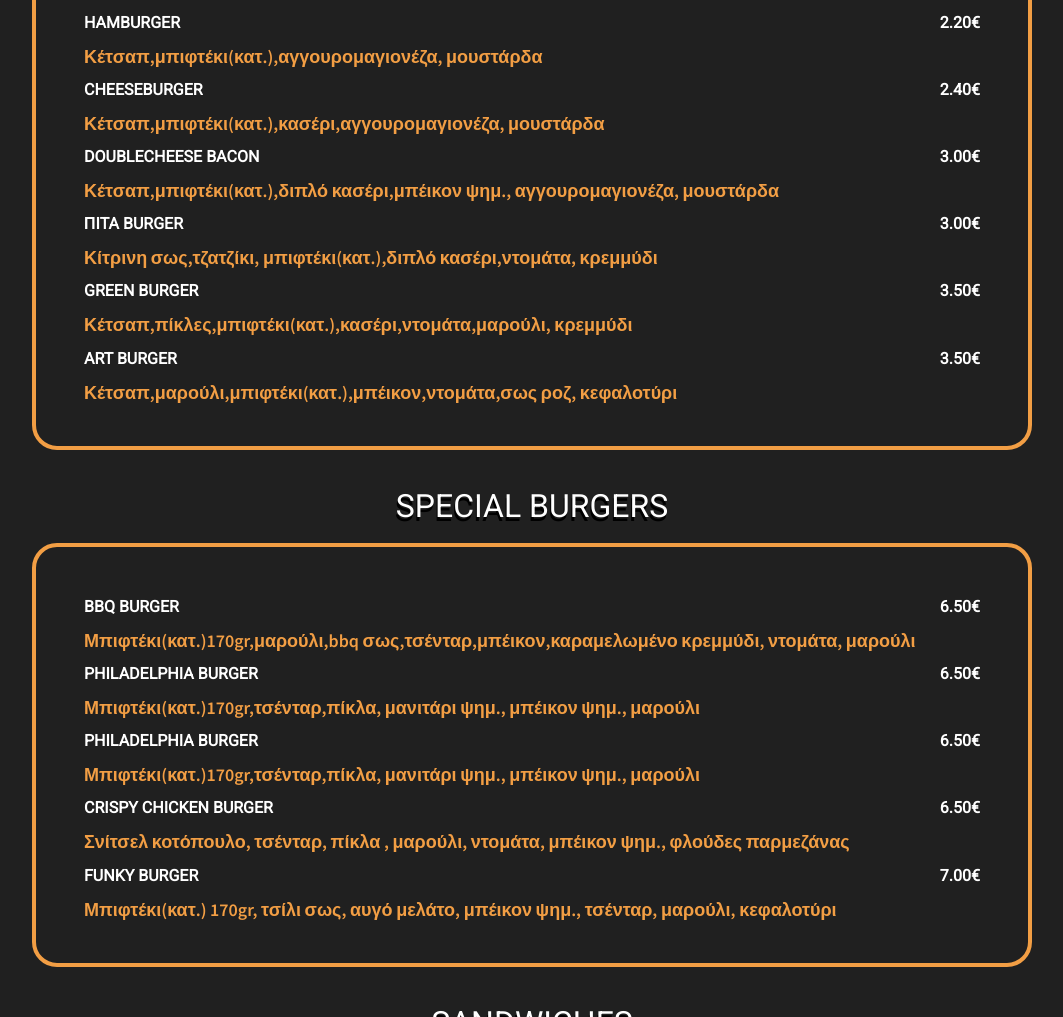
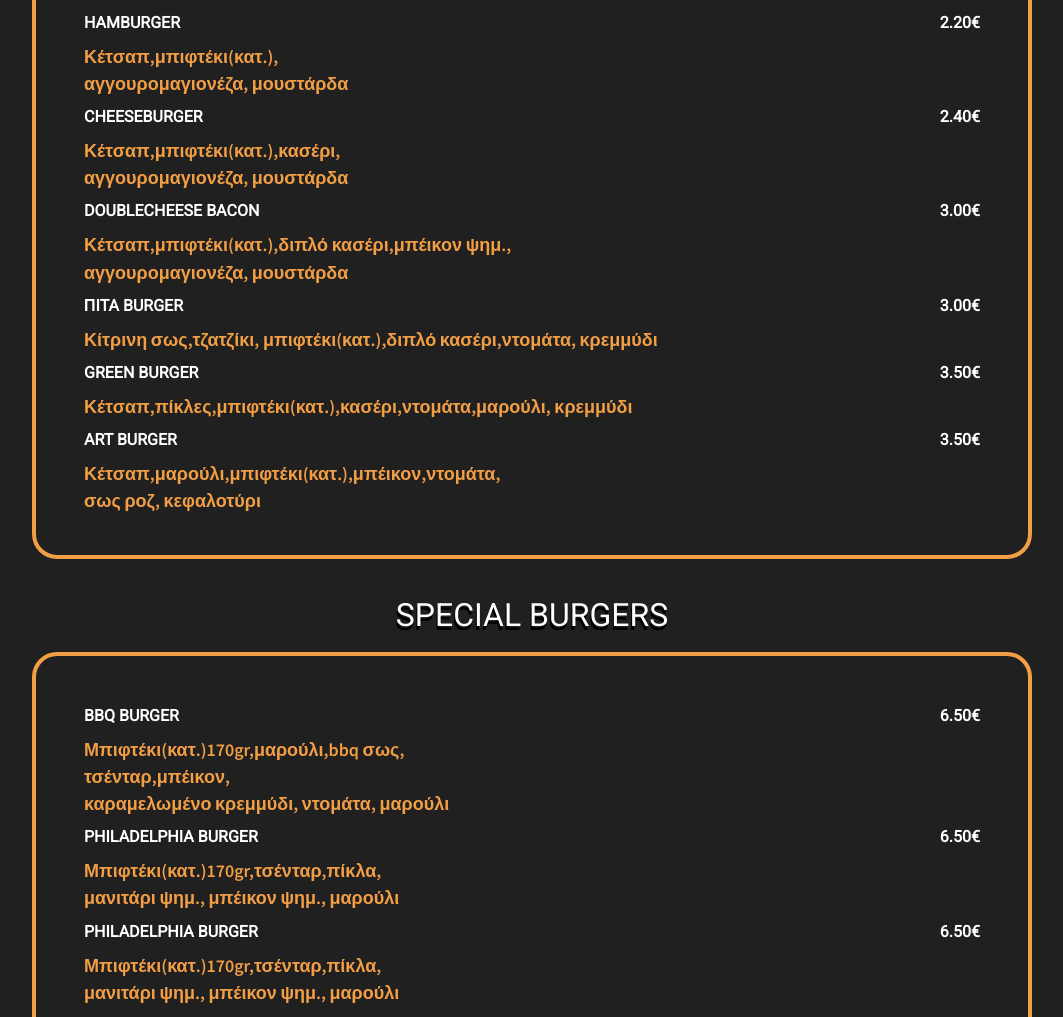
Before and after one commit to AxilleasT/ARTFOOD, a plain HTML site: page index.html in a window 1280 px wide. Shown: the part 1035-2052 px from the top of the page, without its empty margins (108-1171 px from the left). Drawn offline with Linux system fonts and the light colour scheme; a script that the page names is missing.

Commit message:
Update index.html

```diff
--- a/index.html
+++ b/index.html
@@ -44,17 +44,17 @@
     <div class="panel">
       <ul class="list"> <br>
         <li> HAMBURGER <span class="price"> 2.20€ </span>
-        <p class="ingredients">Κέτσαπ,μπιφτέκι(κατ.),αγγουρομαγιονέζα, μουστάρδα</p></li>
+        <p class="ingredients">Κέτσαπ,μπιφτέκι(κατ.),<br>αγγουρομαγιονέζα, μουστάρδα</p></li>
         <li> CHEESEBURGER <span class="price"> 2.40€ </span>
-          <p class="ingredients">Κέτσαπ,μπιφτέκι(κατ.),κασέρι,αγγουρομαγιονέζα, μουστάρδα</p></li>
+          <p class="ingredients">Κέτσαπ,μπιφτέκι(κατ.),κασέρι,<br>αγγουρομαγιονέζα, μουστάρδα</p></li>
           <li> DOUBLECHEESE BACON <span class="price"> 3.00€ </span>
-    <p class="ingredients">Κέτσαπ,μπιφτέκι(κατ.),διπλό κασέρι,μπέικον ψημ., αγγουρομαγιονέζα, μουστάρδα</p></li>
+    <p class="ingredients">Κέτσαπ,μπιφτέκι(κατ.),διπλό κασέρι,μπέικον ψημ., <br>αγγουρομαγιονέζα, μουστάρδα</p></li>
     <li> ΠITA BURGER <span class="price"> 3.00€ </span>
       <p class="ingredients">Κίτρινη σως,τζατζίκι, μπιφτέκι(κατ.),διπλό κασέρι,ντομάτα, κρεμμύδι</p></li>
       <li> GREEN BURGER <span class="price"> 3.50€ </span>
         <p class="ingredients">Κέτσαπ,πίκλες,μπιφτέκι(κατ.),κασέρι,ντομάτα,μαρούλι, κρεμμύδι</p></li>
         <li> ART BURGER <span class="price"> 3.50€ </span>
-          <p class="ingredients">Κέτσαπ,μαρούλι,μπιφτέκι(κατ.),μπέικον,ντομάτα,σως ροζ, κεφαλοτύρι</p></li><BR>
+          <p class="ingredients">Κέτσαπ,μαρούλι,μπιφτέκι(κατ.),μπέικον,ντομάτα,<br>σως ροζ, κεφαλοτύρι</p></li><BR>
           </ul>
     </div>
 
@@ -62,15 +62,15 @@
 <div class="panel">
   <ul class="list"> <br>
       <li>BBQ BURGER <span class="price"> 6.50€ </span> </li>
-      <p class="ingredients">Μπιφτέκι(κατ.)170gr,μαρούλι,bbq σως,τσένταρ,μπέικον,καραμελωμένο κρεμμύδι, ντομάτα, μαρούλι</p>
+      <p class="ingredients">Μπιφτέκι(κατ.)170gr,μαρούλι,bbq σως,<br>τσένταρ,μπέικον,<br>καραμελωμένο κρεμμύδι, ντομάτα, μαρούλι</p>
       <li>PHILADELPHIA BURGER<span class="price"> 6.50€ </span></li>
-      <p class="ingredients">Μπιφτέκι(κατ.)170gr,τσένταρ,πίκλα, μανιτάρι ψημ., μπέικον ψημ., μαρούλι </p>
+      <p class="ingredients">Μπιφτέκι(κατ.)170gr,τσένταρ,πίκλα,<br> μανιτάρι ψημ., μπέικον ψημ., μαρούλι </p>
       <li>PHILADELPHIA BURGER<span class="price"> 6.50€ </span></li>
-      <p class="ingredients">Μπιφτέκι(κατ.)170gr,τσένταρ,πίκλα, μανιτάρι ψημ., μπέικον ψημ., μαρούλι</p>
+      <p class="ingredients">Μπιφτέκι(κατ.)170gr,τσένταρ,πίκλα,<br> μανιτάρι ψημ., μπέικον ψημ., μαρούλι</p>
       <li>CRISPY CHICKEN BURGER<span class="price"> 6.50€ </span></li>
-      <p class="ingredients">Σνίτσελ κοτόπουλο, τσένταρ, πίκλα , μαρούλι, ντομάτα, μπέικον ψημ., φλούδες παρμεζάνας</p>
+      <p class="ingredients">Σνίτσελ κοτόπουλο, τσένταρ, πίκλα ,<br> μαρούλι, ντομάτα, μπέικον ψημ.,<br> φλούδες παρμεζάνας</p>
       <li>FUNKY BURGER<span class="price"> 7.00€ </span></li>
-      <p class="ingredients">Μπιφτέκι(κατ.) 170gr, τσίλι σως, αυγό μελάτο, μπέικον ψημ., τσένταρ, μαρούλι, κεφαλοτύρι</p>
+      <p class="ingredients">Μπιφτέκι(κατ.) 170gr, τσίλι σως, αυγό μελάτο,<br> μπέικον ψημ., τσένταρ, μαρούλι, <br>κεφαλοτύρι</p>
    <BR> </ul>
 </div> <br>
 <button class="accordion">SANDWICHES</button>
```
